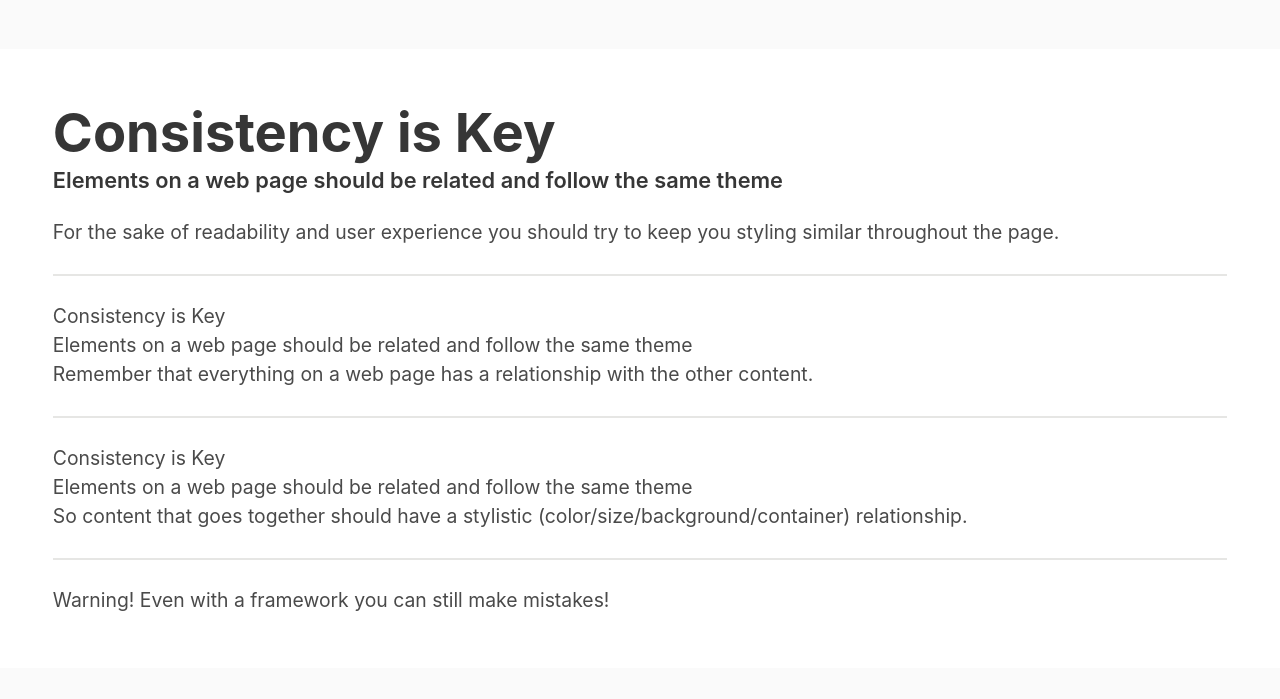
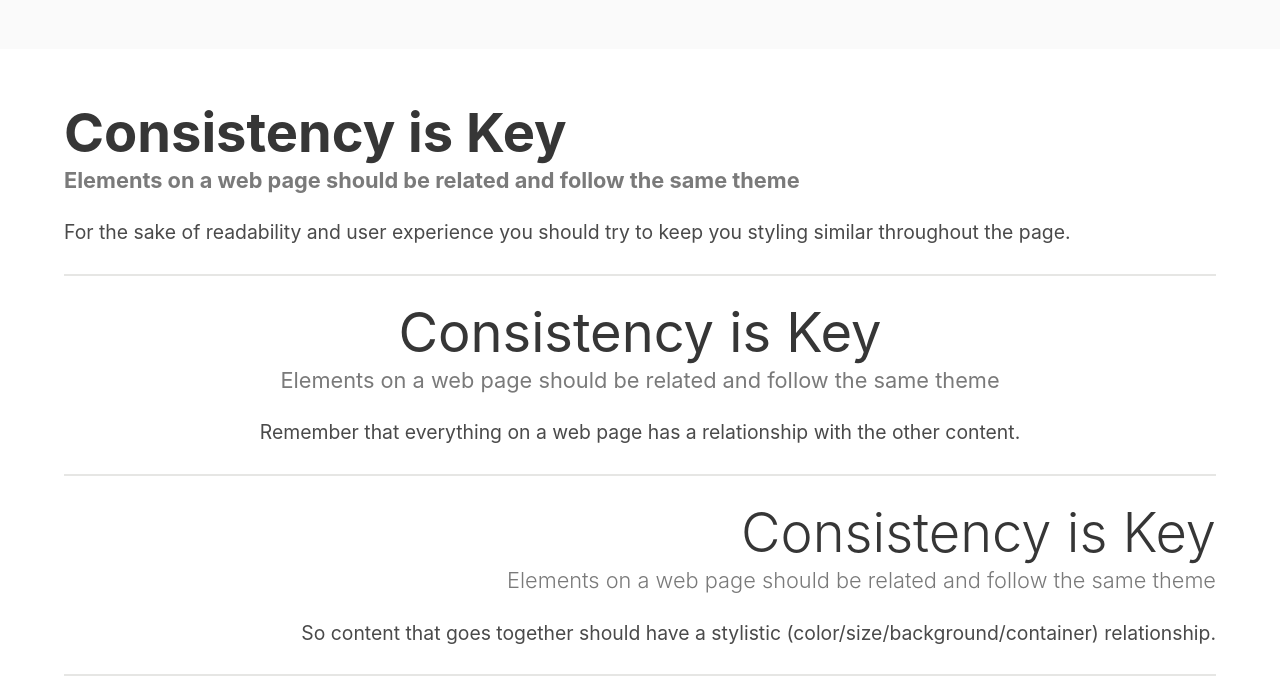
Before and after one commit to jdmar3-comp426/a02-kravilla, a website: page index.html in a window 1280 px wide. Shown: the part 1466-2165 px from the top of the page. Drawn offline with nearby package versions, Linux system fonts and the light colour scheme; a web font is replaced by a local one.

Commit message:
html edits

```diff
--- a/index.html
+++ b/index.html
@@ -55,26 +55,26 @@
     </div>
 </section>
 <section class="section has-background-white">
-    <div class="">
+    <div class="container">
         <div class="content">
             <h1 class="title has-text-weight-bold">Consistency is Key</h1>
-            <h5 class="subtitle">Elements on a web page should be related and follow the same theme</h5>
+            <h5 class="subtitle has-text-grey has-text-weight-bold">Elements on a web page should be related and follow the same theme</h5>
             <p>
 	    	For the sake of readability and user experience you should try to keep you styling similar throughout the page.
 	    </p>
         </div>
         <hr>
-        <div class="">
-            <h1 class="">Consistency is Key</h1>
-            <h5 class="">Elements on a web page should be related and follow the same theme</h5>
+        <div class="content has-text-centered">
+            <h1 class="title has-text-weight-normal">Consistency is Key</h1>
+            <h5 class="subtitle has-text-grey has-text-weight-normal">Elements on a web page should be related and follow the same theme</h5>
             <p>
 	    	Remember that everything on a web page has a relationship with the other content.
 	    </p>
         </div>
         <hr>
-        <div class="">
-            <h1 class="">Consistency is Key</h1>
-            <h5 class="">Elements on a web page should be related and follow the same theme</h5>
+        <div class="content has-text-right">
+            <h1 class="title has-text-weight-light">Consistency is Key</h1>
+            <h5 class="subtitle has-text-grey has-text-weight-light">Elements on a web page should be related and follow the same theme</h5>
             <p>
 	    	So content that goes together should have a stylistic (color/size/background/container) relationship.
 	    </p>
```
